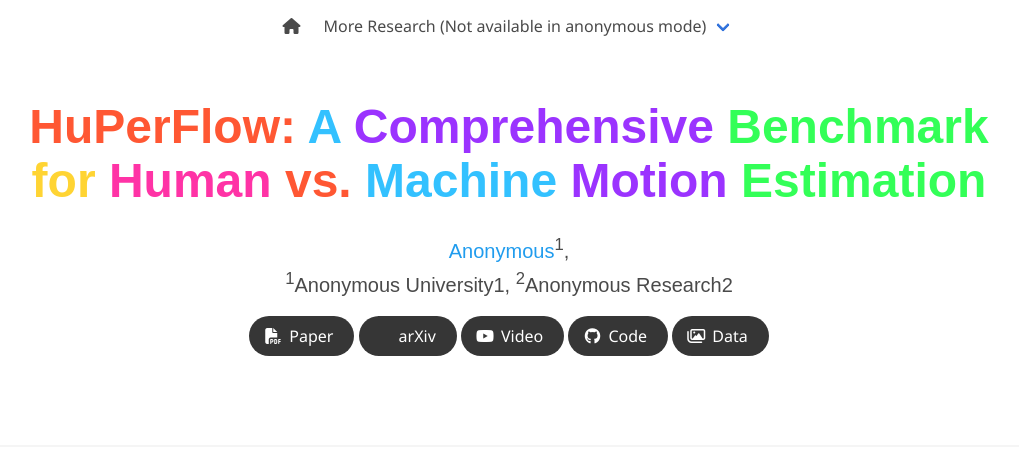
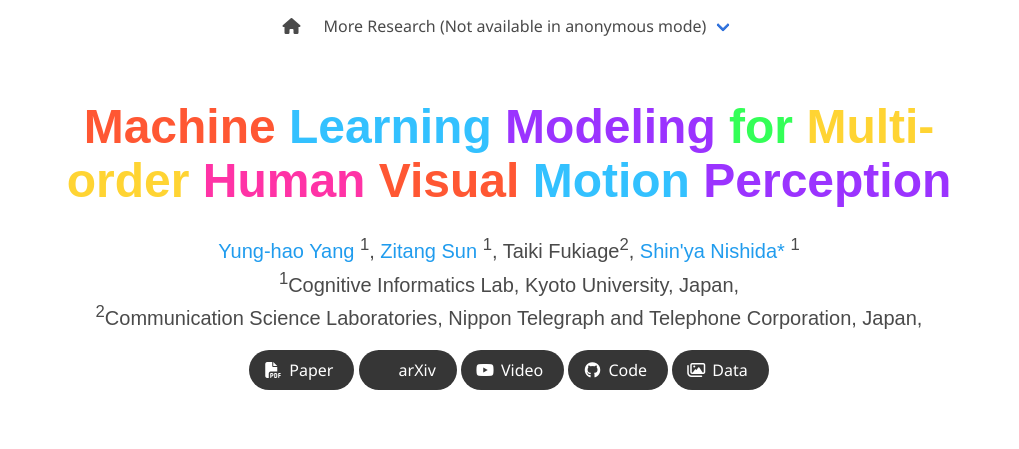
Before and after one commit to KUCognitiveInformaticsLab/Huperflow-Website, a plain HTML site: page index.html in a window 1280 px wide. Shown: the top 449 px of the page, without its empty margins (131-1150 px from the left). Drawn offline with nearby package versions, Linux system fonts and the light colour scheme; some icons are missing; a web font is replaced by a local one.

Commit message:
Update index.html

```diff
--- a/index.html
+++ b/index.html
@@ -79,25 +79,29 @@
   </div>
 </nav>
 
-<!-- 标题和作者信息部分 -->
 <section class="hero">
   <div class="hero-body">
     <div class="container is-max-desktop">
       <div class="columns is-centered">
         <div class="column has-text-centered">
-          <!-- 主要标题，页面显示的标题，可自定义 -->
-          <h1 class="title is-1 publication-title colorful-title">HuPerFlow: A Comprehensive Benchmark for Human vs. Machine Motion Estimation</h1>
+
+          <h1 class="title is-1 publication-title colorful-title">Machine Learning Modeling for Multi-order Human Visual Motion Perception</h1>
           <div class="is-size-5 publication-authors">
             <!-- 作者名和链接，可修改成实际作者信息 -->
             <span class="author-block">
-              <a href="xxx"> Anonymous</a><sup>1</sup>,
+               <a href="https://scholar.google.com/citations?user=lcYpJsYAAAAJ&hl=en"> Yung-hao Yang </a><sup>1</sup>,
+              <a href="https://scholar.google.com/citations?user=GdLTUlgAAAAJ&hl=en"> Zitang Sun </a><sup>1</sup>,
+              Taiki Fukiage</a><sup>2</sup>,
+               <a href="https://scholar.google.com/citations?user=bxhQU8EAAAAJ&hl=en"> Shin'ya Nishida* </a><sup>1</sup>
+
             </span>
           </div>
 
           <div class="is-size-5 publication-authors">
-            <!-- 作者所属机构信息 -->
-            <span class="author-block"><sup>1</sup>Anonymous University1,</span>
-            <span class="author-block"><sup>2</sup>Anonymous Research2</span>
+
+            <span class="author-block"><sup>1</sup>Cognitive Informatics Lab, Kyoto University, Japan,</span>
+            <span class="author-block"><sup>2</sup>Communication Science Laboratories, Nippon Telegraph and Telephone Corporation, Japan,</span>
+
           </div>
 
           <div class="column has-text-centered">
@@ -392,7 +396,7 @@
     <h2 class="title">BibTeX</h2>
     <pre><code>
 
-      @inproceedings{Yang2025Huperflow,
+  @inproceedings{Yang2025Huperflow,
   author    = {Yung-hao Yang and Zitang Sun and Taiki Fukiage and Shin’ya Nishida},
   title     = {Huperflow: A Comprehensive Benchmark for Human vs. Machine Motion Estimation Comparison},
   booktitle = {Proceedings of the IEEE/CVF Conference on Computer Vision and Pattern Recognition (CVPR)},
```
